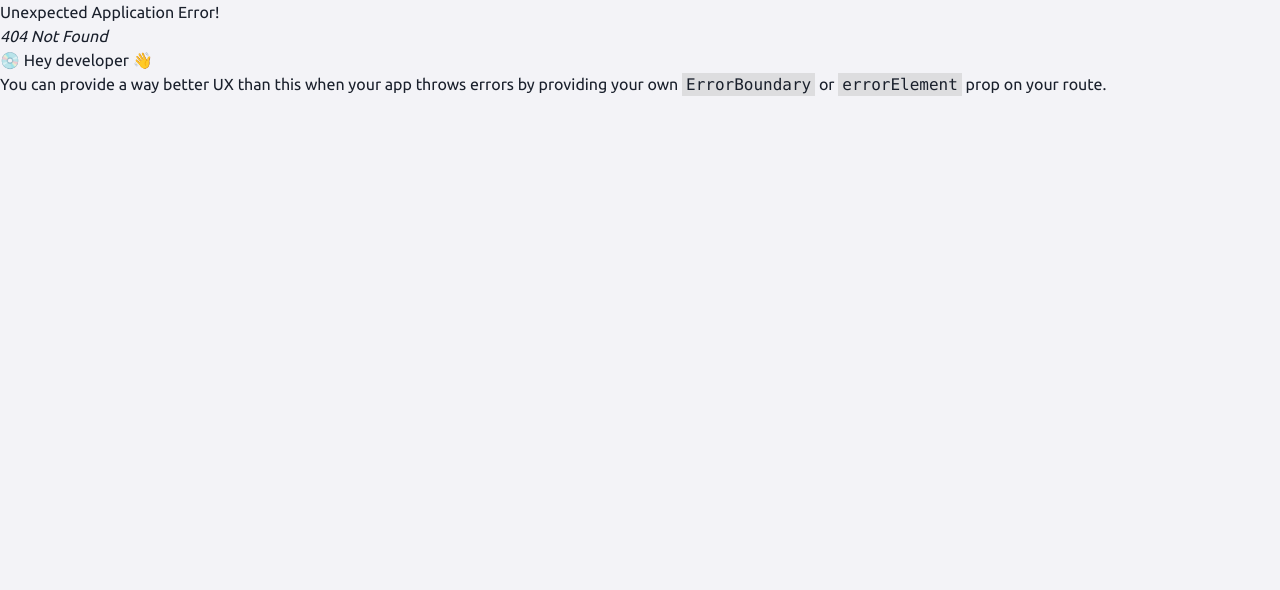
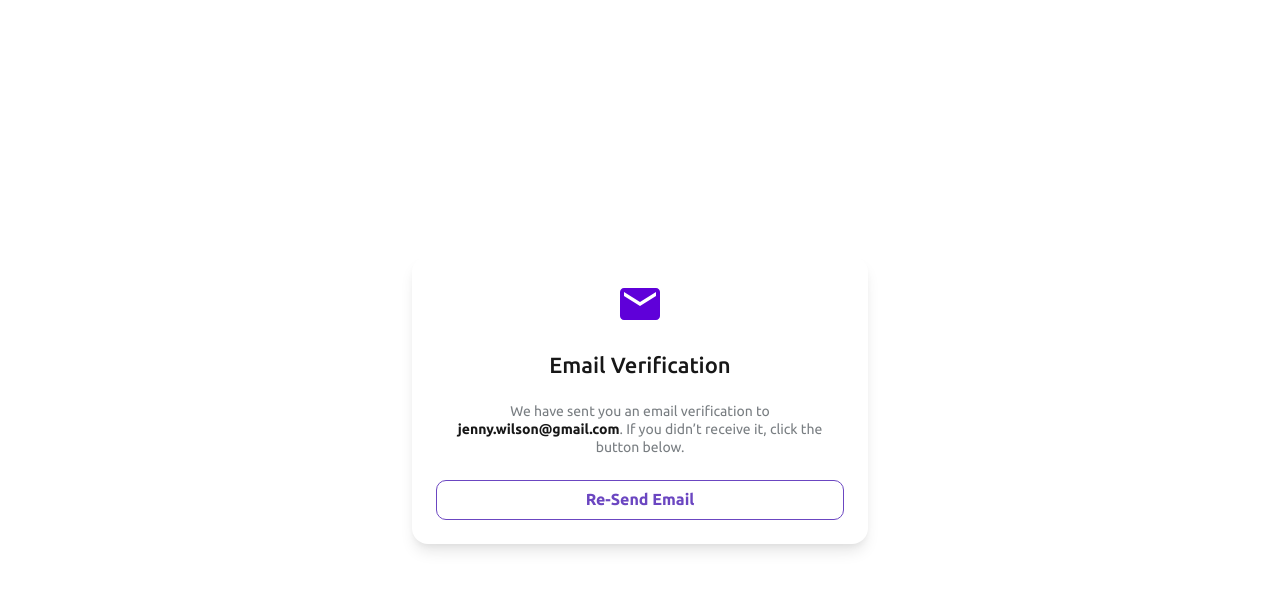
Before and after one commit to AbhayRao2k/React-Dashboard-Authentication, a React (Vite) app in the folder app/: page /register-email-verify in a window 1280 px wide. Before the commit this address had no page. Shown: the top 590 px of the page. Built offline with nearby package versions, Linux system fonts and the light colour scheme.

Commit message:
registered email verify and success page created

```diff
--- a/app/src/App.jsx
+++ b/app/src/App.jsx
@@ -4,6 +4,7 @@ import Support from "./pages/Support/Support";
 import TransactionPage from "./pages/Transaction/Transaction";
 import Signup from "./pages/Auth/Signup/Signup";
 import Signin from "./pages/Auth/Signin/Signin";
+import RegisterEmailVerify from "./pages/Auth/RegisterEmailVerify/RegisterEmailVerify";
 
 const router = createBrowserRouter([
   {
@@ -24,6 +25,10 @@ const router = createBrowserRouter([
     path: "/signin",
     element: <Signin />
   }
+  ,{
+    path: "/register-email-verify",
+    element: <RegisterEmailVerify />
+  }
 ]);
 
 function App() {
--- /dev/null
+++ b/app/src/components/Card.jsx
@@ -0,0 +1,29 @@
+import { Card as ChakraCard } from "@chakra-ui/react";
+
+const Card = ({ children }) => {
+  return (
+    <ChakraCard
+      bg={{
+        base: "transparent",
+        md: "white",
+      }}
+      p={{
+        base: "8",
+        md: "6",
+      }}
+      borderRadius={{
+        base: "none",
+        md: "1rem",
+      }}
+      w="456px"
+      boxShadow={{
+        base: "none",
+        md: "lg",
+      }}
+    >
+        {children}
+    </ChakraCard>
+  );
+};
+
+export default Card;
--- /dev/null
+++ b/app/src/pages/Auth/RegisterEmailVerify/RegisterEmailVerify.jsx
@@ -0,0 +1,25 @@
+import { Box, Button, Center, Icon, Text, VStack } from "@chakra-ui/react";
+import Card from "../../../components/Card";
+import { MdMail } from "react-icons/md";
+
+const RegisterEmailVerify = () => {
+  return (
+    <Center minH="100vh">
+        <Card>
+      <VStack spacing={6}>
+        <Icon as={MdMail} boxSize="48px" color="p.purple" />
+        <Text textStyle="h4" fontWeight="medium" color="p.black">
+          Email Verification
+        </Text>
+        <Text textAlign="center" textStyle="p2" color="black.60">
+          We have sent you an email verification to <Box as="b" color="p.black">jenny.wilson@gmail.com</Box>. If
+          you didn’t receive it, click the button below.
+        </Text>
+        <Button w="full" variant="outline">Re-Send Email</Button>
+      </VStack>
+    </Card>
+    </Center>
+  );
+};
+
+export default RegisterEmailVerify;
--- a/app/src/pages/Auth/Signin/Signin.jsx
+++ b/app/src/pages/Auth/Signin/Signin.jsx
@@ -1,7 +1,6 @@
 import {
-    Box,
+  Box,
   Button,
-  Card,
   Center,
   Checkbox,
   Container,
@@ -18,6 +17,7 @@ import { Link } from "react-router-dom";
 import { Formik, Form, Field } from "formik";
 import { object, string, ref } from "yup";
 import { useState } from "react";
+import Card from "../../../components/Card";
 
 const signinValidationScheme = object({
   name: string().required("Name is required"),
@@ -39,9 +39,9 @@ const Signin = () => {
   };
 
   return (
-    <Container>
+    <Container bg="white">
       <Center minH="100vh">
-        <Card p="6" borderRadius="1rem" w="456px">
+        <Card>
           <Text fontWeight="medium" textStyle="h1">
             Welcome to Crypto App
           </Text>
@@ -102,9 +102,13 @@ const Signin = () => {
                   </HStack>
 
                   <Box>
-                    <Button w="full" type="submit">Log In</Button>
+                    <Button w="full" type="submit">
+                      Log In
+                    </Button>
                     <Link to="/signup">
-                      <Button mt="3" w="full" variant="outline">Create an Account</Button>
+                      <Button mt="3" w="full" variant="outline">
+                        Create an Account
+                      </Button>
                     </Link>
                   </Box>
                 </Stack>
--- a/app/src/pages/Auth/Signup/Signup.jsx
+++ b/app/src/pages/Auth/Signup/Signup.jsx
@@ -1,6 +1,5 @@
 import {
   Button,
-  Card,
   Center,
   Checkbox,
   Container,
@@ -16,6 +15,7 @@ import { Link } from "react-router-dom";
 import { Formik, Form, Field } from "formik";
 import { object, string, ref } from "yup";
 import { useState } from "react";
+import Card from "../../../components/Card";
 
 const signupValidationScheme = object({
   name: string().required("Name is required"),
@@ -39,7 +39,7 @@ const Signup = () => {
   return (
     <Container>
       <Center minH="100vh">
-        <Card p="6" borderRadius="1rem" w="456px">
+        <Card>
           <Text fontWeight="medium" textStyle="h1">Welcome to Crypto App</Text>
           <Text textStyle="p2" color="black.60" mt="4">
             Create a free account by filling data below.
--- a/app/src/theme/index.js
+++ b/app/src/theme/index.js
@@ -26,7 +26,7 @@ export const theme = extendTheme(
     textStyles: {
       h1: {
         fontSize: {
-          base: "24px",
+          base: "30px",
           md: "32px",
         },
         color: "p.black",
@@ -37,7 +37,7 @@ export const theme = extendTheme(
       },
       h2: {
         fontSize: {
-          base: "24px",
+          base: "34px",
           md: "28px",
         },
         color: "p.black",
@@ -114,7 +114,7 @@ export const theme = extendTheme(
       global: {
         // styles for the `body`
         body: {
-          bg: "#F3F3F7",
+          bg: "white",
         },
       },
     },
```
Also changed, not shown: app/src/pages/Auth/RegisterSuccess/RegisterSuccess.jsx (added, +25 -0 lines).
